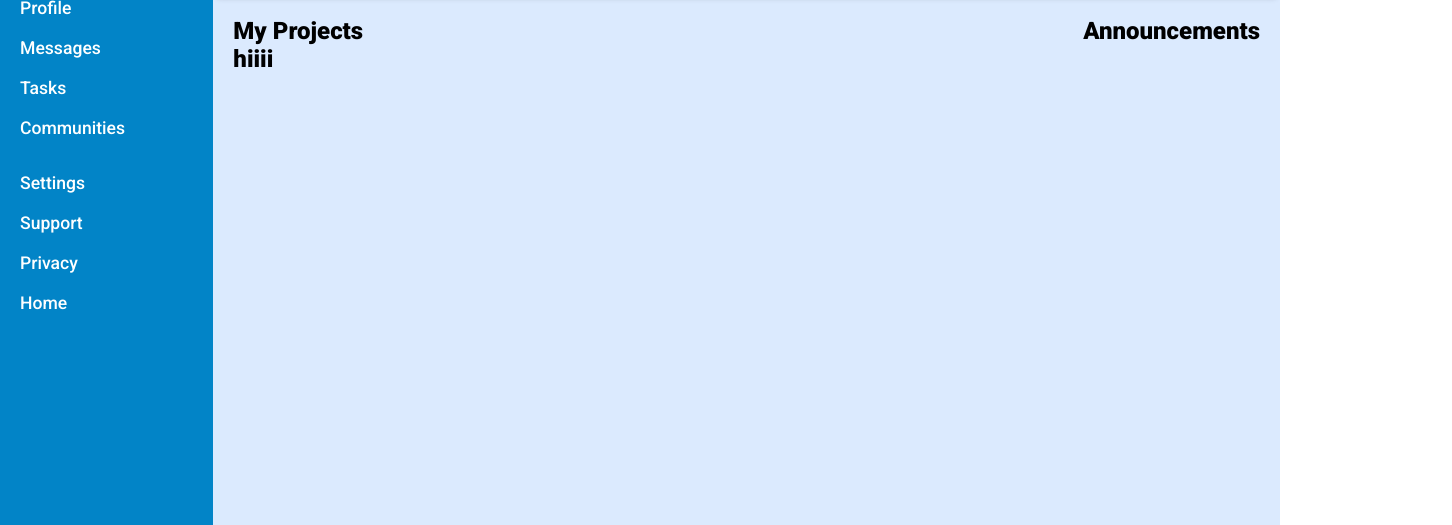
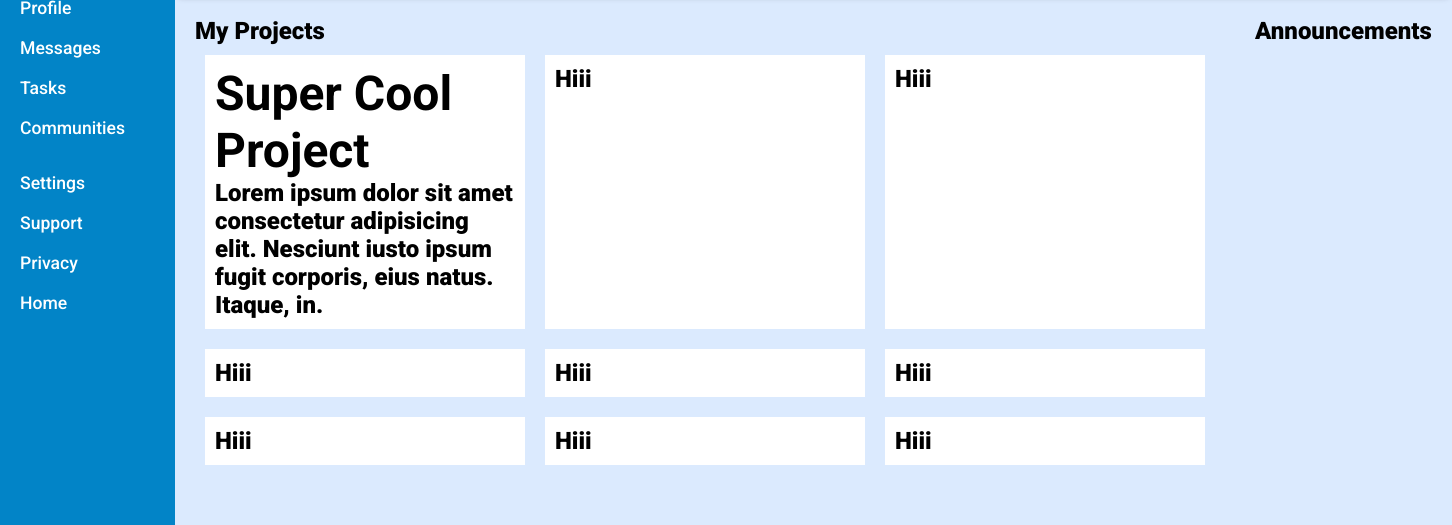
Before and after one commit to Kili196/Admin-Dashboard, a plain HTML site: page index.html in a window 1280 px wide. Shown: the part 177-702 px from the top of the page, 1452 px wide, since content can reach past the window. Drawn offline with Linux system fonts and the light colour scheme.

Commit message:
added card h and p

```diff
--- a/index.html
+++ b/index.html
@@ -59,7 +59,23 @@
         <div class="project-section">
           My Projects
 
-          <div class="card">hiiii</div>
+          <div class="cards">
+            <div class="card">
+              <h1>Super Cool Project</h1>
+              <p>
+                Lorem ipsum dolor sit amet consectetur adipisicing elit.
+                Nesciunt iusto ipsum fugit corporis, eius natus. Itaque, in.
+              </p>
+            </div>
+            <div class="card">Hiii</div>
+            <div class="card">Hiii</div>
+            <div class="card">Hiii</div>
+            <div class="card">Hiii</div>
+            <div class="card">Hiii</div>
+            <div class="card">Hiii</div>
+            <div class="card">Hiii</div>
+            <div class="card">Hiii</div>
+          </div>
         </div>
         <div class="announcements-section">Announcements</div>
       </main>
--- a/style.css
+++ b/style.css
@@ -176,3 +176,15 @@
   font-size: 1.5rem;
   font-weight: 800;
 }
+
+.card {
+  width: 300px;
+  background-color: white;
+  margin: 10px;
+  padding: 10px;
+}
+
+.cards {
+  display: grid;
+  grid-template-columns: repeat(3, 1fr);
+}
```
